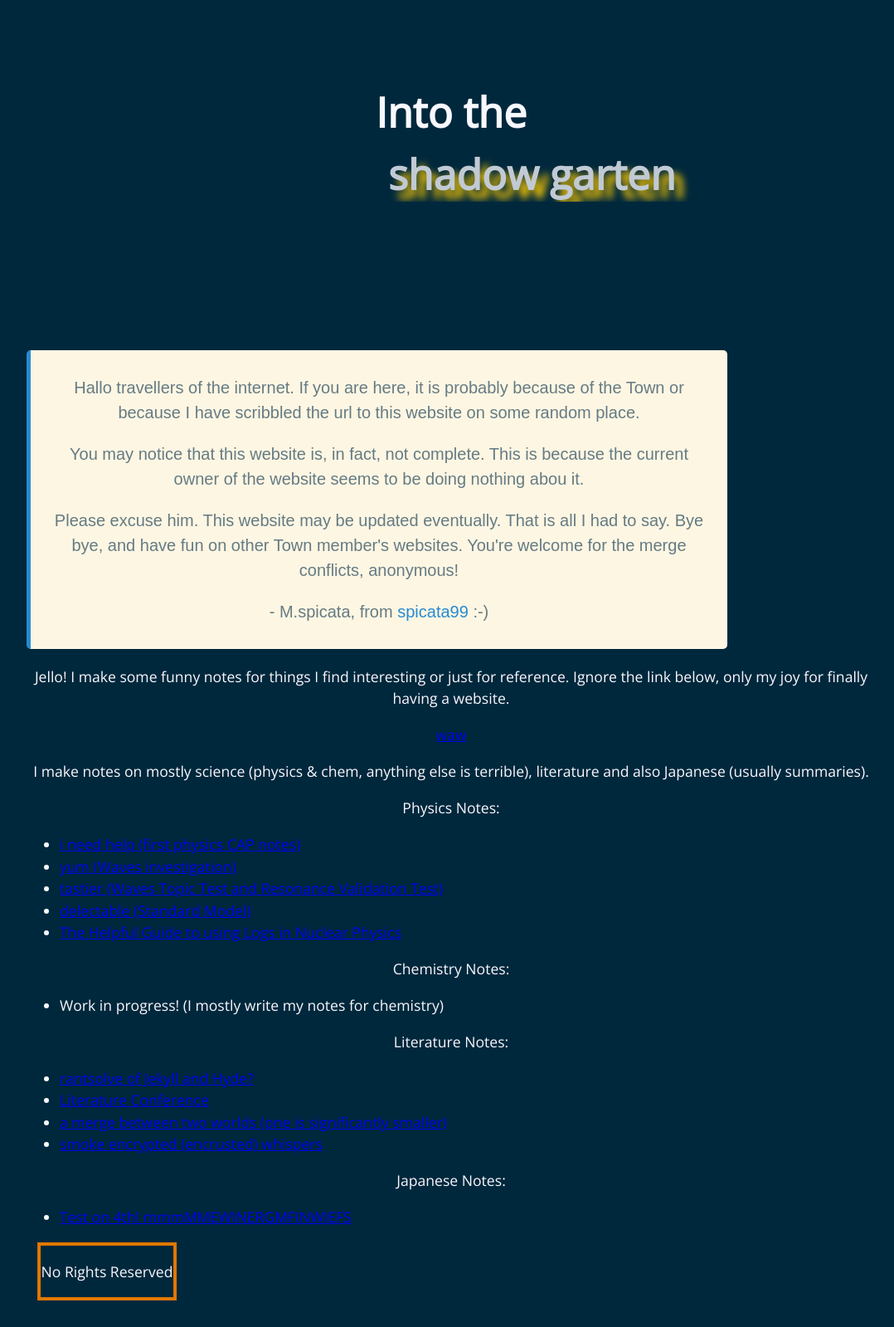
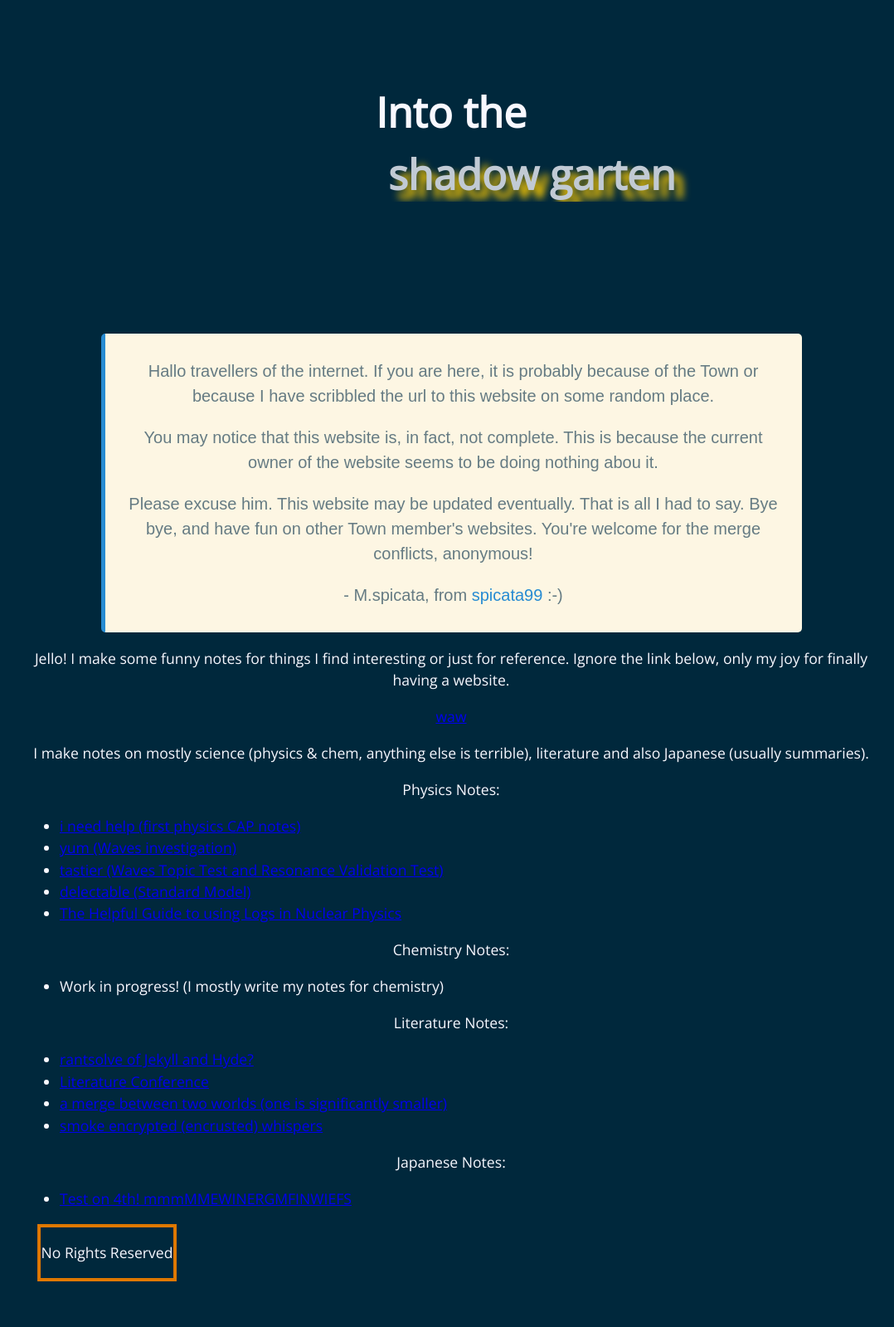
Before and after one commit to anonymoof1528/the-shadow-garten, a Jekyll site: the page built from index.md, in a window 1280 px wide. Shown: the whole page at 83% size, without its empty margins (96-1174 px from the left). Built offline with Jekyll 4.4.1, drawn with Linux system fonts in a browser that asks for light colours; after the commit the page ends 1576 px from its top, so only the background shows below that.

Commit message:
Update index.md

```diff
--- a/index.md
+++ b/index.md
@@ -2,7 +2,7 @@
 title: Into the <div class="container"><div><span>shadow garten</span><span>shadow garten</span></div></div>
 ---
 
-<blockquote style="background-color: #fdf6e3; max-width: 40em; padding: 0.5em 1em; border-left: 5px solid #268bd2; border-radius: 5px; font-family: sans-serif; color: #657b83; font-size: 20px">
+<blockquote style="background-color: #fdf6e3; max-width: 40em; padding: 0.5em 1em; border-left: 5px solid #268bd2; border-radius: 5px; font-family: sans-serif; color: #657b83; font-size: 20px; margin: auto;">
   <p>
     Hallo travellers of the internet. If you are here, it is probably because of the Town or because I have scribbled the url to this website on some random place.
   </p>
```
